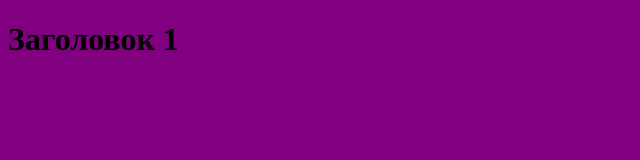
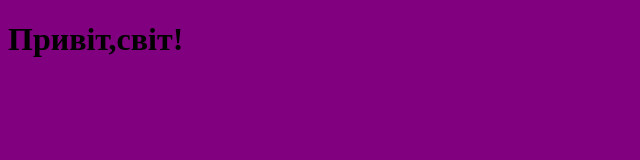
Before and after one commit to NazariiKhmil/epamNazarDima, a plain HTML site: page index.html in a window 1280 px wide. Shown: the full height of the page, 0-640 px from the left. Drawn offline with Linux system fonts and the light colour scheme.

Commit message:
додали привітання

```diff
--- a/index.html
+++ b/index.html
@@ -8,6 +8,6 @@
     <link rel="stylesheet" href="style.css">
   </head>
   <body>
-    <h1> Заголовок 1 </h1>
+    <h1> Привіт,світ! </h1>
   </body>
 </html>
```
